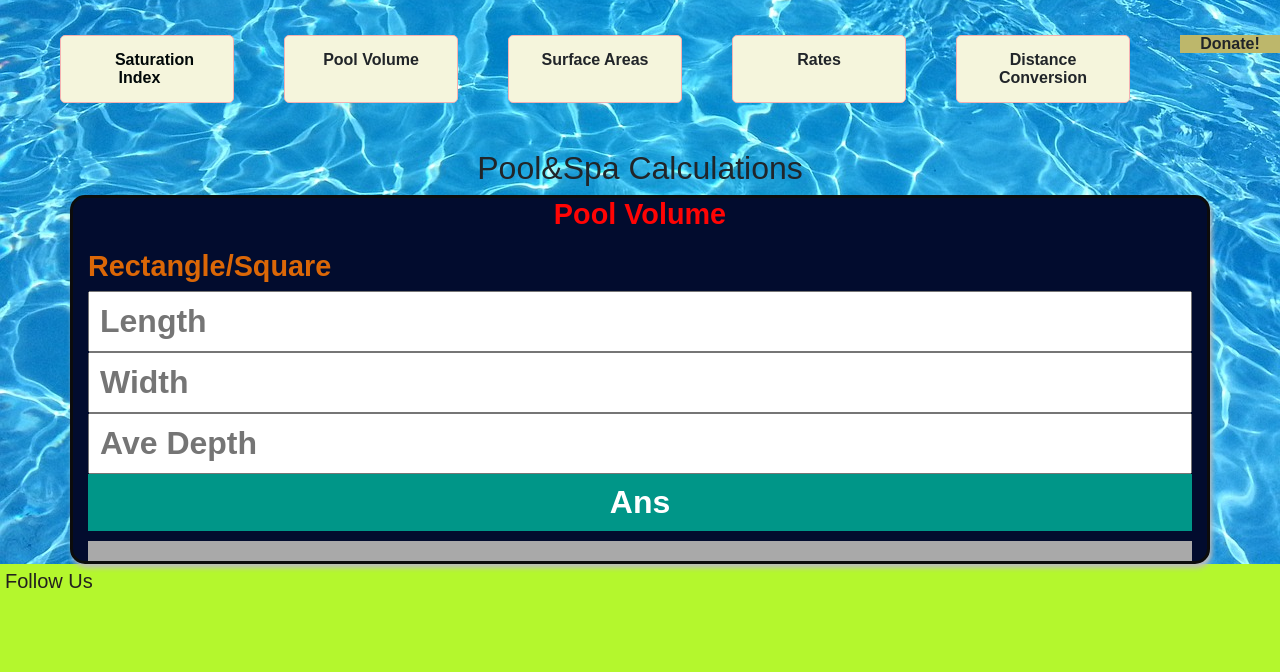
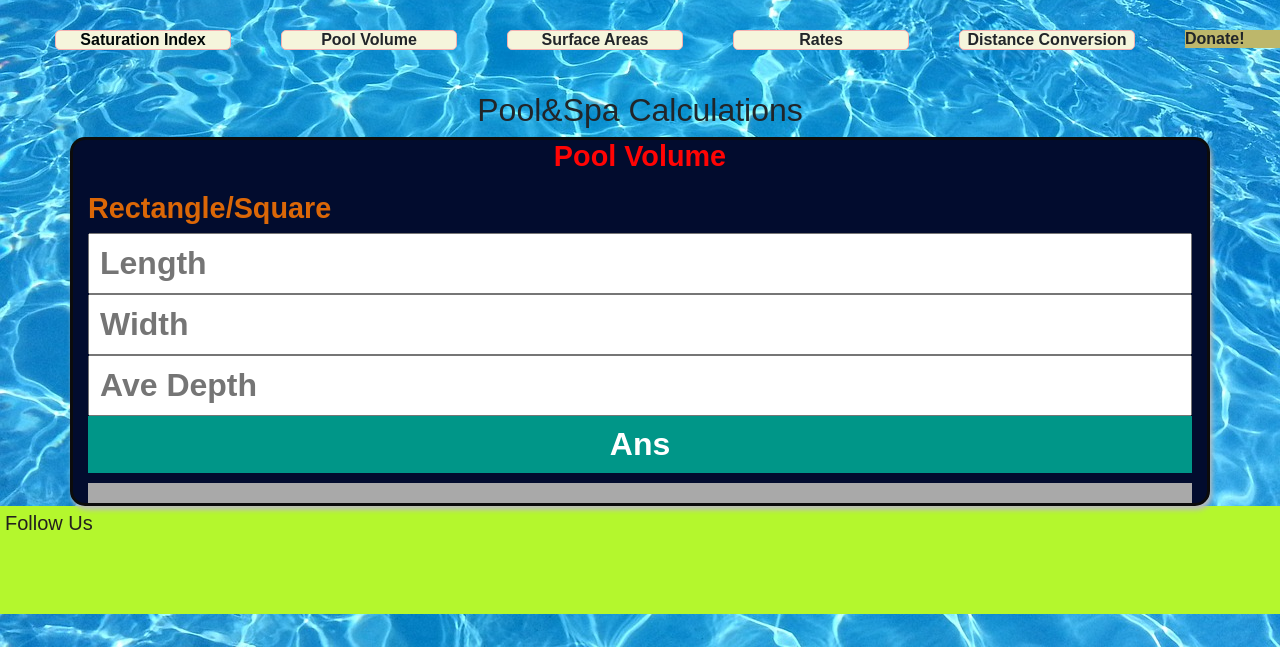
Before and after one commit to Mace2021/pool-spa, a website: page RSpoolvolune.html in a window 1280 px wide. Shown: the part 153-825 px from the top of the page. After the commit the page ends 800 px from the top, so only its background shows below. Drawn offline with nearby package versions, Linux system fonts and the light colour scheme.

Commit message:
update
update

```diff
--- a/RSpoolvolune.html
+++ b/RSpoolvolune.html
@@ -16,7 +16,7 @@ background-size: cover;
       .navbar-right {
         display: flex;
         width: 100%;
-         margin:auto;
+
 
       }
 
@@ -24,8 +24,8 @@ background-size: cover;
         width: 100%;
           display: flex;
 
-          text-align: center;
-          padding: 5px;
+
+
 
       }
 
@@ -33,7 +33,7 @@ background-size: cover;
           color: blue;
           text-decoration: none;
        text-align: center;
-       padding: 15px;
+
       }
 
         .navbar-right li.dropdown {
@@ -44,7 +44,7 @@ background-size: cover;
             position: relative;
             text-align: center;
             border-radius: 5px;
-        padding: 15px;
+
             border:  solid 1px #f5b1b1;
         }
 
```
Also changed, not shown: PoolArea.html (+2 -2 lines), Rate.html (+1 -1 lines), cpoolvolume.html (+2 -2 lines), distanceconversion.html (+2 -2 lines), index.html (+1 -2 lines).
